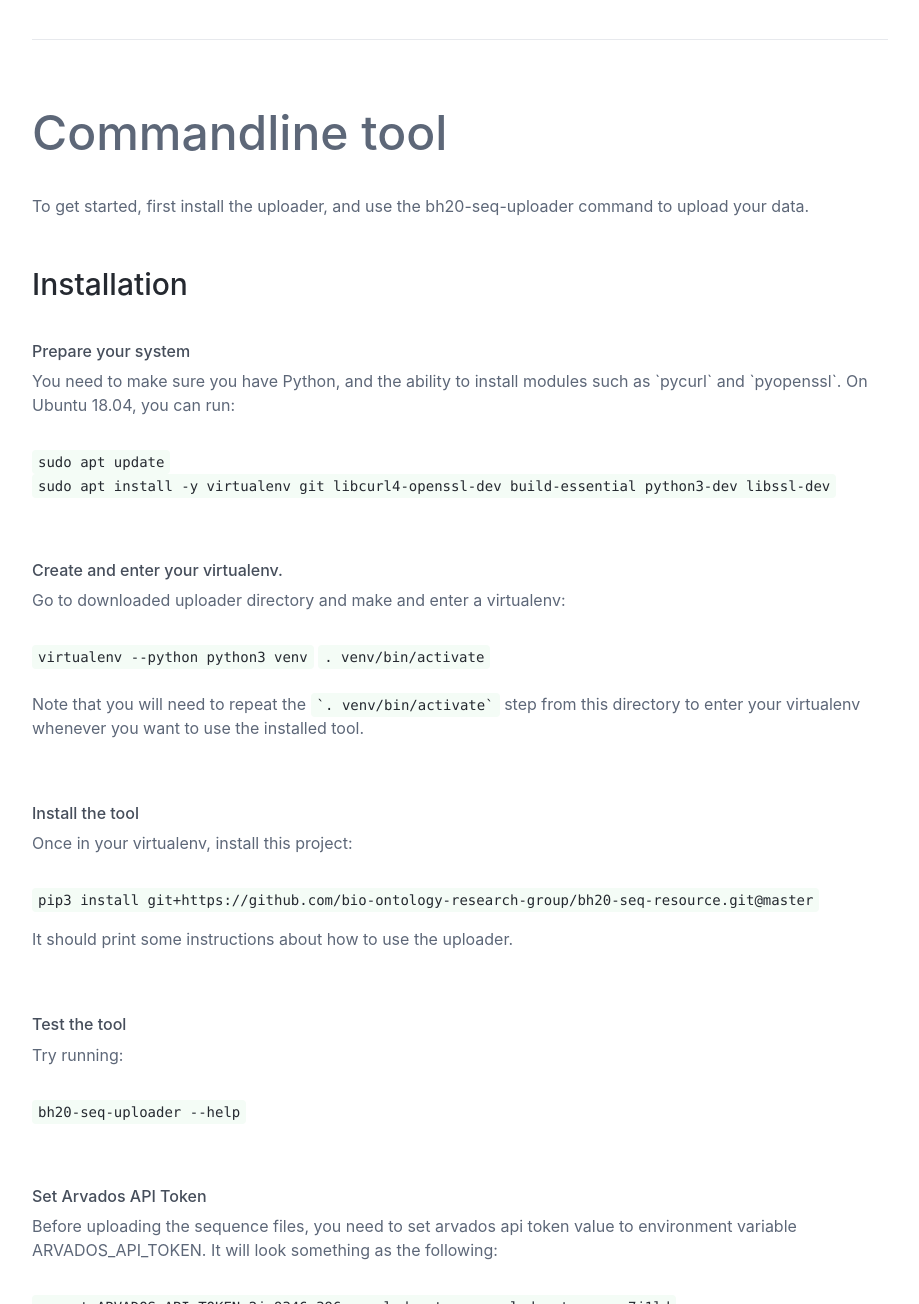
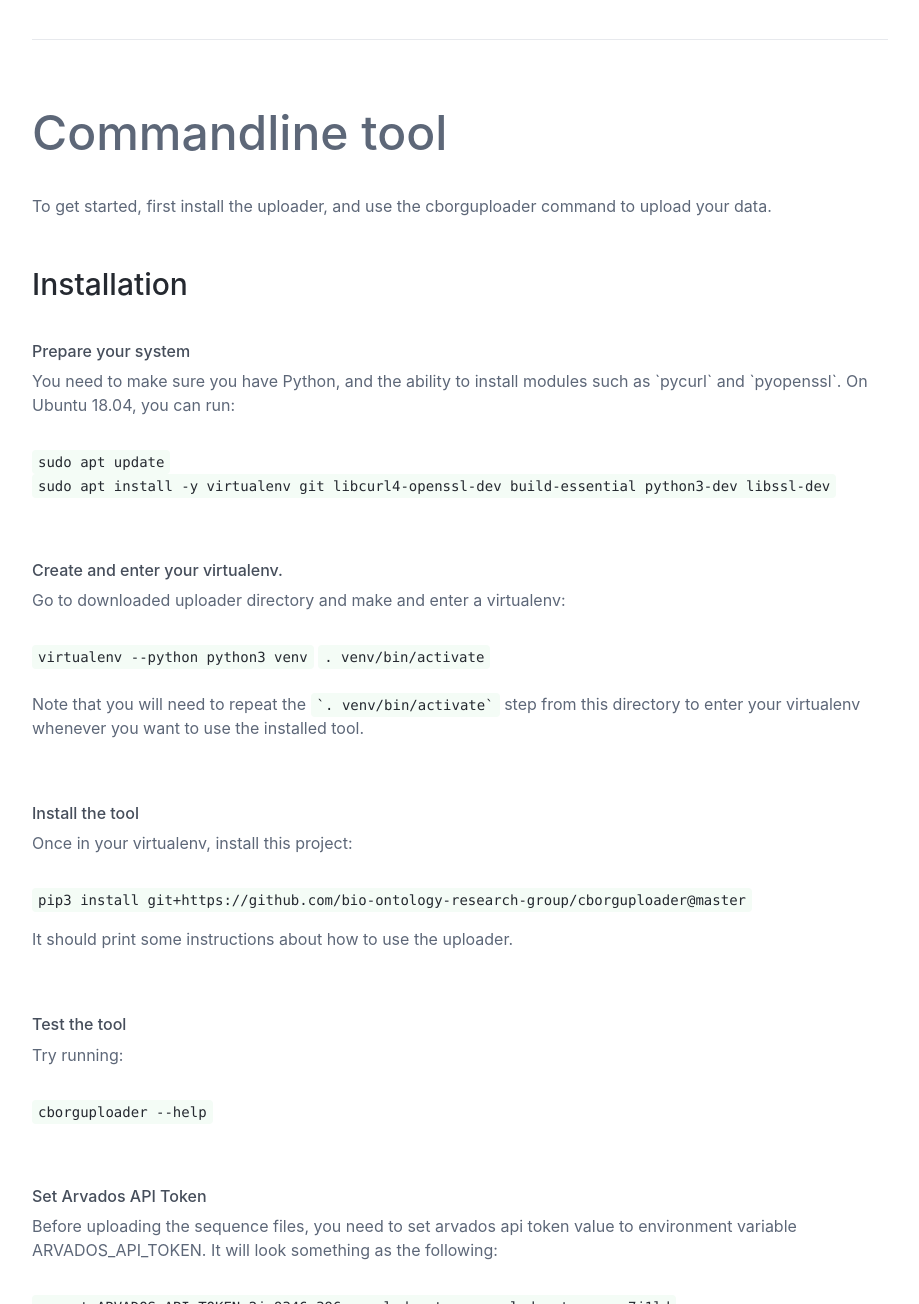
Before and after one commit to bio-ontology-research-group/covidweb, a Django app: page /doc/ in a window 1280 px wide. Shown: the part 5196-6500 px from the top of the page, without its empty margins (330-1249 px from the left). Run offline with Django 3.2, Linux system fonts and the light colour scheme; parts of the project's set-up code (start-up, migrations or seed data) failed here and were passed over; some libraries are stand-ins or nearby versions.

Commit message:
doc updates

```diff
--- a/covidweb/templates/doc.html
+++ b/covidweb/templates/doc.html
@@ -72,7 +72,7 @@
 					<section class="docs-section" id="item-1-3">
 						<h2 class="section-heading">Metadata File Format</h2>
 						<p>The structure of the metadata file is described in <a class="theme-link" href="https://yaml.org/" target="_blank">YAML</a>
-                        language. The schema file is available <a class="theme-link" href="https://github.com/bio-ontology-research-group/bh20-seq-resource/blob/master/bh20sequploader/bh20seq-schema.yml" target="_blank">here</a>.</p>
+                        language. The schema file is available <a class="theme-link" href="https://github.com/bio-ontology-research-group/cborguploader/blob/master/cborguploader/bh20seq-schema.yml" target="_blank">here</a>.</p>
                         <h5>Metadata file fields description:</h5>
 						<div class="table-responsive my-4">
 							<table class="table table-bordered">
@@ -279,7 +279,7 @@
                          Single RDF resource is compiled that is linked against external resources such as NCBITaxon, PATO, CHEBI and Wikidata. The generated RDF
                         file is hosted in any triple store and can be queried using SPARQL.</p>
                         <p>RDF resource structure is described in <a class="theme-link" href="https://www.w3.org/TR/shacl/" target="_blank">SHACL</a>
-                        language and the schema file is available <a class="theme-link" href="https://github.com/bio-ontology-research-group/bh20-seq-resource/blob/master/bh20sequploader/bh20seq-shex.rdf" target="_blank">here</a>.</p>
+                        language and the schema file is available <a class="theme-link" href="https://github.com/bio-ontology-research-group/cborguploader/blob/master/cborguploader/bh20seq-shex.rdf" target="_blank">here</a>.</p>
                         <p>The uploader web interface provides an interactive SPARQL query editor and the example queries for querying submitted data such as query for listing
                         all the submissions, listing submissions for SARS-COV-2 virus and details of a specific submission.</p>
 					</section><!--//section-->
@@ -298,7 +298,7 @@
 				    <header class="docs-header">
 					    <h1 class="docs-heading">Commandline tool</h1>
 					    <section class="docs-intro">
-						    <p>To get started, first install the uploader, and use the bh20-seq-uploader command to upload your data.</p>
+						    <p>To get started, first install the uploader, and use the cborguploader command to upload your data.</p>
 						</section><!--//docs-intro-->
 				    </header>
 				     <section class="docs-section" id="item-2-1">
@@ -319,13 +319,13 @@
 						<h5 class="pt-5">Install the tool</h5>
 						<p> Once in your virtualenv, install this project:</p>
                         <div class="docs-code-block">
-							<code class="shell">pip3 install git+https://github.com/bio-ontology-research-group/bh20-seq-resource.git@master</code>
+							<code class="shell">pip3 install git+https://github.com/bio-ontology-research-group/cborguploader@master</code>
                         </div>
 						<p> It should print some instructions about how to use the uploader.</p>
                         <h5 class="pt-5">Test the tool</h5>
 						<p>Try running:</p>
                         <div class="docs-code-block">
-							<code class="shell">bh20-seq-uploader --help</code>
+							<code class="shell">cborguploader --help</code>
                         </div>
                         <h5 class="pt-5">Set Arvados API Token</h5>
 						<p>Before uploading the sequence files, you need to set arvados api token value to environment variable ARVADOS_API_TOKEN. It will look something as the following:</p>
@@ -339,7 +339,7 @@
                         <h2 class="section-heading">Usage</h2>
                         <p>Run the uploader with a FASTA or FASTQ file and accompanying metadata file in JSON or YAML:</p>
                         <div class="docs-code-block">
-							<code class="shell">bh20-seq-uploader example/sequence.fasta example/metadata.yaml</code>
+							<code class="shell">cborguploader example/sequence.fasta example/metadata.yaml</code>
                         </div>
                         <p class="pt-2 pb-2">You can find the example files on COVID-19 <a class="theme-link" href="https://upload.cborg.cbrc.kaust.edu.sa/upload/" target="_blank">web uploader</a>. Here are the links to example files:</p>
                         <ul>
```
